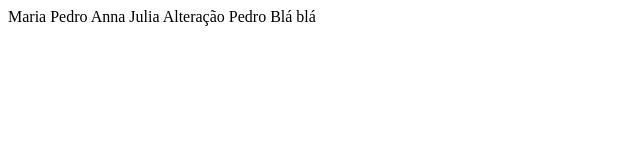
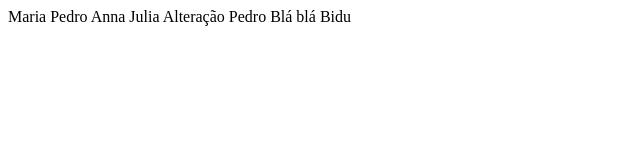
Before and after one commit to Donovandd28/projeto-2b, a plain HTML site: page index.html in a window 1280 px wide. Shown: the full height of the page, 0-640 px from the left. Drawn offline with Linux system fonts and the light colour scheme.

Commit message:
versãoP1

```diff
--- a/index.html
+++ b/index.html
@@ -13,5 +13,6 @@
     Julia
     Alteração Pedro
     Blá blá
+    Bidu
 </body>
 </html>
```
